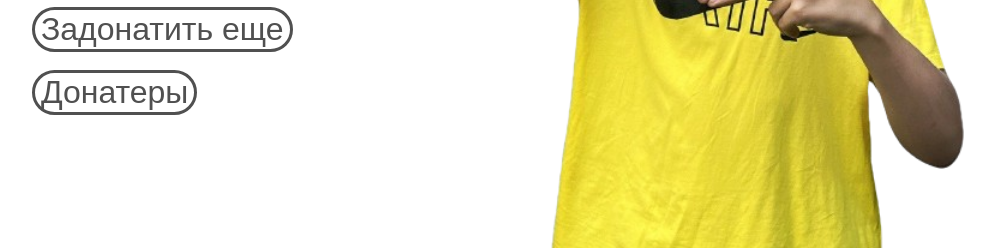
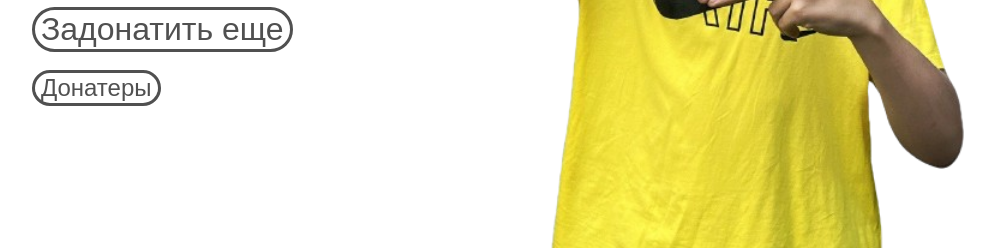
Before and after one commit to Danyap1h/thank-you, a plain HTML site: page index.html in a window 1280 px wide. Shown: the part 417-665 px from the top of the page, without its empty margins (183-1178 px from the left). Drawn offline with Linux system fonts and the light colour scheme.

Commit message:
Update main.css

```diff
--- a/main.css
+++ b/main.css
@@ -53,6 +53,19 @@ button:hover{
     color: rgb(151, 151, 151);
 }
 
+.button-d{
+    margin-top: 5%;
+
+    border: 3px solid rgb(80, 80, 80);
+    background: none;
+    border-radius: 30px;
+
+    font-size: 150%;
+    font-family: sans-serif;
+    color: rgb(80, 80, 80);
+}
+
+
 
 .photo{
     margin-top: 5%;
```
